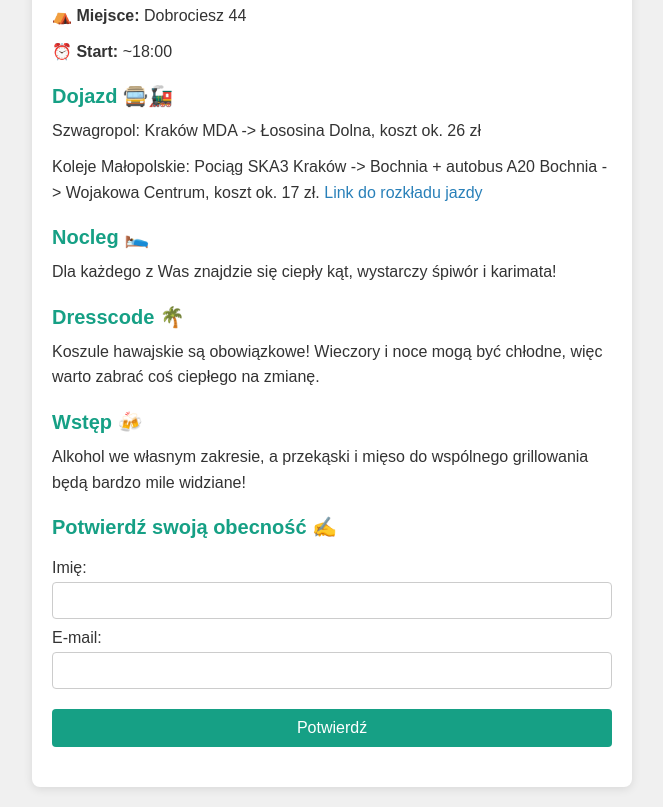
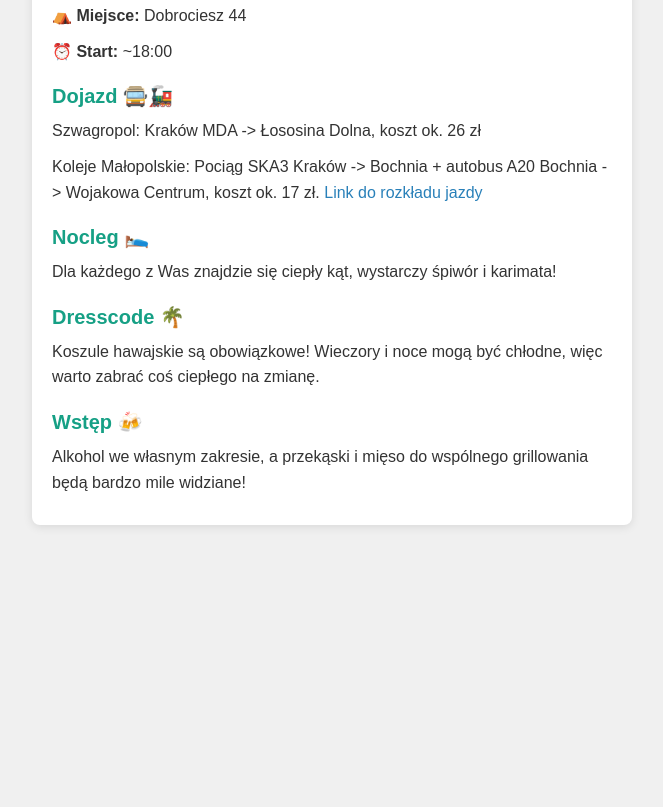
Before and after one commit to prbartosh/prbartosh.github.io, a plain HTML site: page index.html in a window 1280 px wide. Shown: the part 354-1161 px from the top of the page, without its empty margins (308-971 px from the left). After the commit the page ends 899 px from the top, so only its background shows below. Drawn offline with Linux system fonts and the light colour scheme.

Commit message:
Update index.html

```diff
--- a/index.html
+++ b/index.html
@@ -29,20 +29,6 @@
 
         <h2>Wstęp 🍻</h2>
         <p>Alkohol we własnym zakresie, a przekąski i mięso do wspólnego grillowania będą bardzo mile widziane!</p>
-
-        <div id="form-section">
-            <h2>Potwierdź swoją obecność ✍️</h2>
-            <form id="rsvp-form">
-                <label for="name">Imię:</label>
-                <input type="text" id="name" name="name" required>
-
-                <label for="email">E-mail:</label>
-                <input type="email" id="email" name="email" required>
-
-                <button type="submit">Potwierdź</button>
-            </form>
-            <p id="confirmation-message"></p>
-        </div>
     </div>
 
     <script src="main.js"></script>
```
